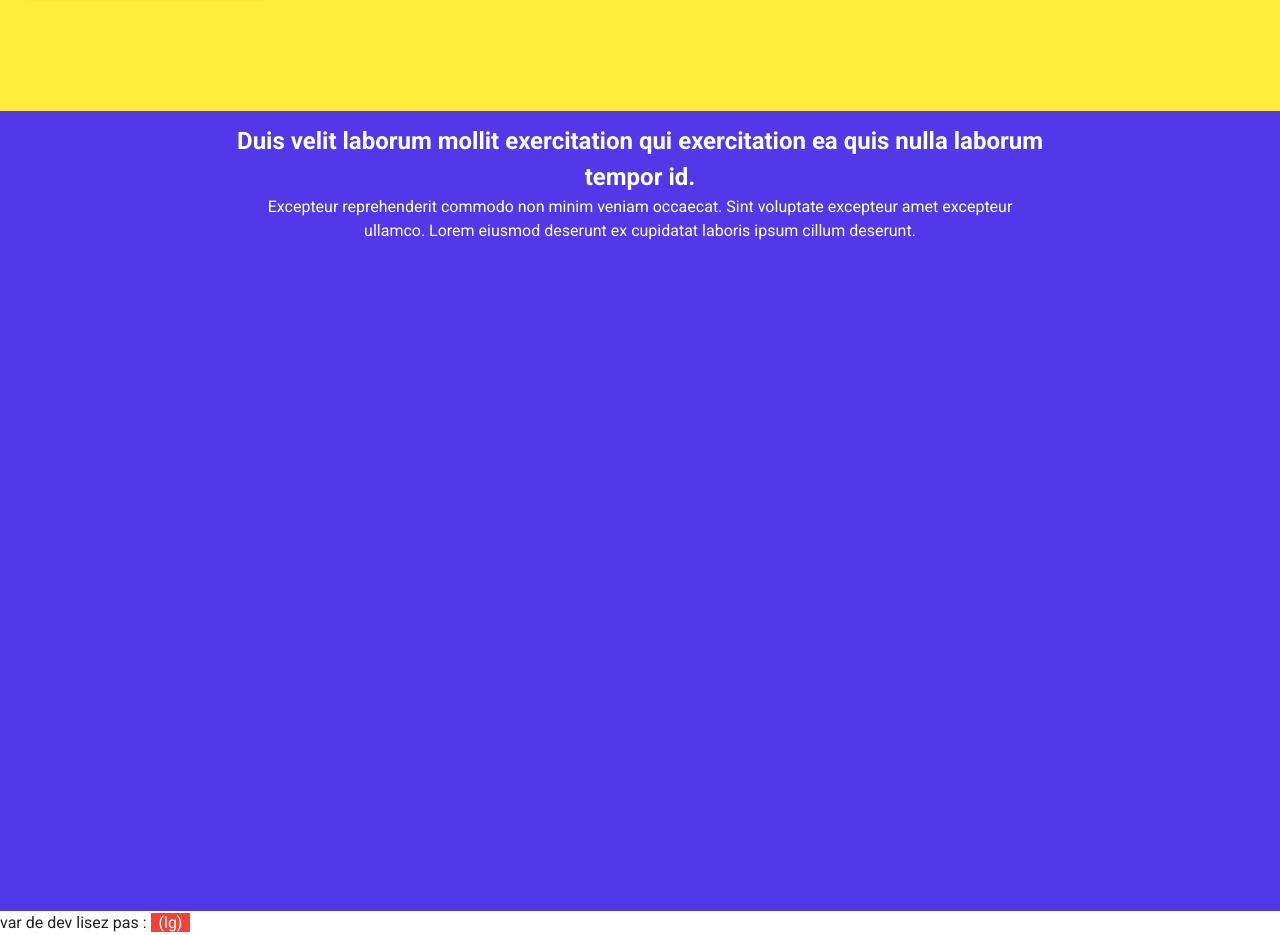
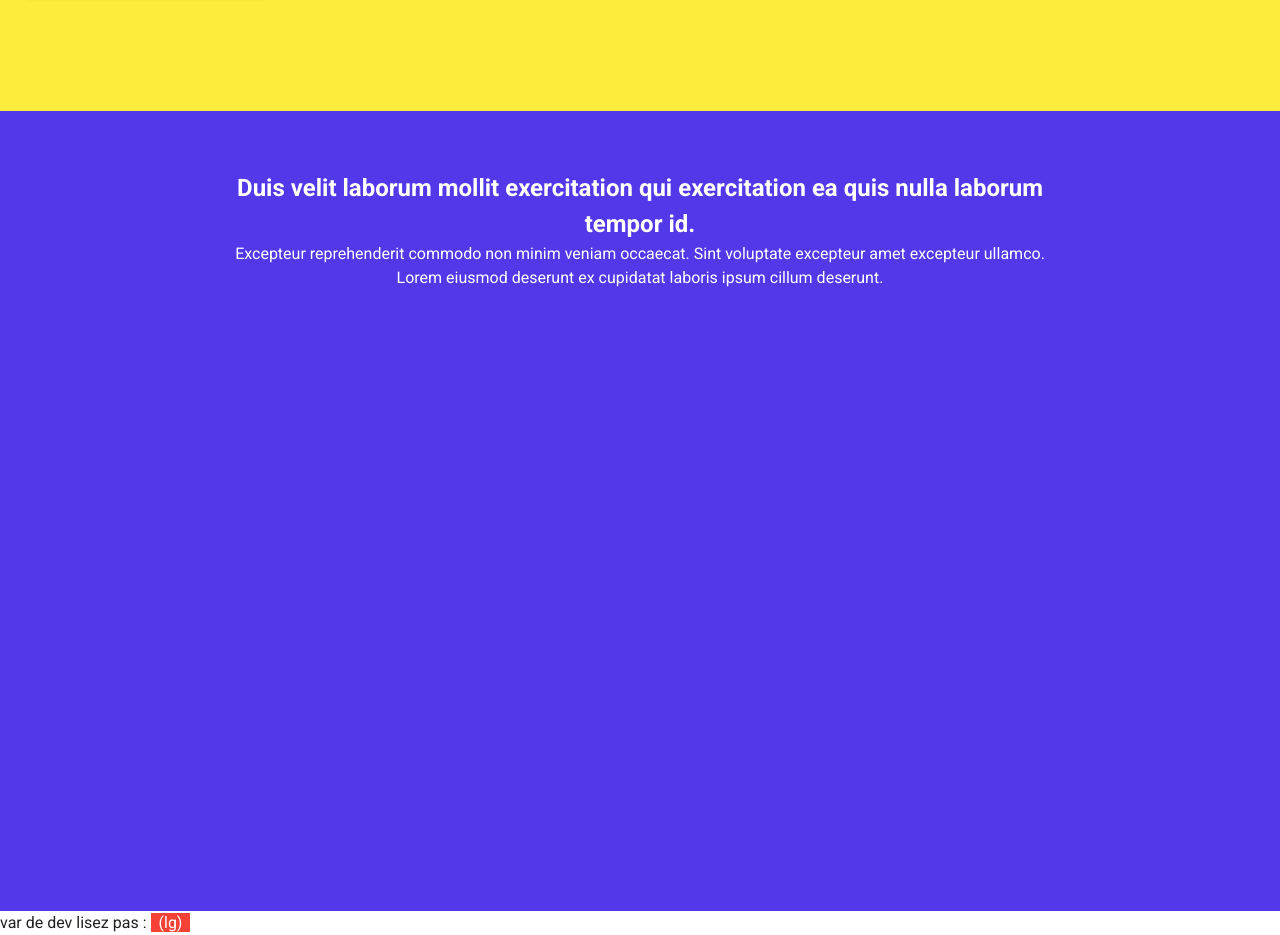
Before and after one commit to CedricBardaine/mds.lean-project-landing-page, a Vue app: page / in a window 1280 px wide. Shown: the part 689-1624 px from the top of the page. Built offline with nearby package versions, Linux system fonts and the light colour scheme.

Commit message:
center the whatisit div

```diff
--- a/src/App.vue
+++ b/src/App.vue
@@ -10,14 +10,13 @@
       <div id="idHero" style="height: 100vh">
         <v-row
           id="idMenu"
-          class="ma-0 pa-0"
-          justify="center"
+          no-gutters
           style="height: 5%"
         >
-          <v-row class="ma-0 pa-0 px-2" align="center" justify="start">
+          <v-row class="px-2" no-gutters align="center" justify="start">
             <span> Explor</span> <span class="indigo--text">'Area</span>
           </v-row>
-          <v-row class="ma-0 pa-0 px-2" align="center" justify="end">
+          <v-row class="px-2" no-gutters align="center" justify="end">
             <v-btn small text>A propos</v-btn>
             <v-btn small text>Contact</v-btn>
             <v-btn small fab color="white">
@@ -28,7 +27,8 @@
 
         <v-row
           id="idHero-content"
-          class="yellow ma-0 pa-0"
+          class="yellow "
+          no-gutters
           align="center"
           justify="center"
           style="height: 95%"
@@ -52,26 +52,26 @@
 
       <!-- DIV : WHAT IS IT  -->
 
-      <div
+      <v-row
         id="idWhatIsIt"
+        no-gutters
+        align="center"
+        justify="center"
         style="background-color: #5139ea; color: white; height: 100vh"
       >
-        <v-container style="max-width: 830px">
-          <v-row class="ma-0 pa-0 text-center" align="center" justify="center">
+        <v-col class="text-center" style="max-width: 830px">
           <h2>
             Duis velit laborum mollit exercitation qui exercitation ea quis
             nulla laborum tempor id.
           </h2>
-
           <p>
             Excepteur reprehenderit commodo non minim veniam occaecat. Sint
             voluptate excepteur amet excepteur ullamco. Lorem eiusmod deserunt
             ex cupidatat laboris ipsum cillum deserunt.
           </p>
           <v-img src="./assets/img/aie aie aie 1.png"> </v-img>
+        </v-col>
       </v-row>
-        </v-container>
-      </div>
 
       <!-- end -->
 
```
Lines whose indentation alone changed are shown as unchanged.
